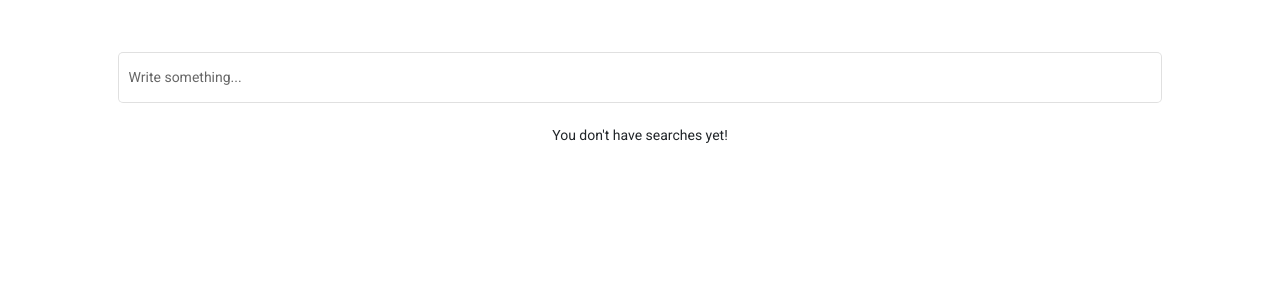
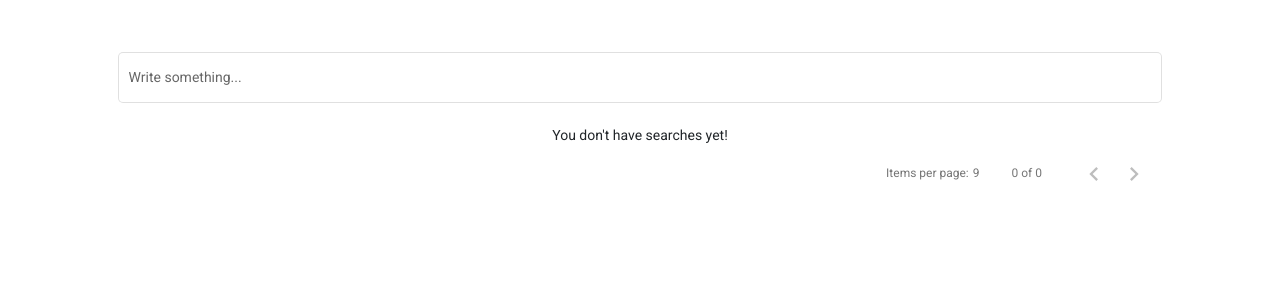
Before and after one commit to bonomiandreia/git-hub-users, an Angular app in the folder list-users/: page /users in a window 1280 px wide. Shown: the top 300 px of the page. Built offline with nearby package versions, Linux system fonts and the light colour scheme.

Commit message:
pagination

```diff
--- a/list-users/src/app/models/filters.model.ts
+++ b/list-users/src/app/models/filters.model.ts
@@ -1,5 +1,5 @@
 export interface Filters {
-    login?: string,
-    sort?: string,
-    per_page?: number;
+    sort: string,
+    per_page: number,
+    page: number,
 }
--- a/list-users/src/app/services/users.service.ts
+++ b/list-users/src/app/services/users.service.ts
@@ -15,18 +15,16 @@ export class UsersService {
 
 
   getListUser(
-    user = '',
-    filters = {
-      sort: 'login',
-      per_page: 9,
-      page: 1,
-    },
+    user: string,
+    sort: string,
+    per_page: number,
+    page: number,
   ): Observable<{ total: number, items: Users[] }> {
 
     const params = new HttpParams()
-    .set('sort', filters.sort)
-    .set('page', filters.page.toString())
-    .set('per_page', filters.per_page.toString());
+    .set('sort', sort)
+    .set('page', page.toString())
+    .set('per_page', per_page.toString());
 
     return this.http.get<UserResponse>(`${environment.endpoint}search/users?q=${user}%20in:login`, { params }).pipe(
       map((res) => {
--- a/list-users/src/app/users/page/users/users.component.html
+++ b/list-users/src/app/users/page/users/users.component.html
@@ -8,6 +8,12 @@
             <app-table-users [list]="usersList"></app-table-users>
         </div>
     </div>
+    <mat-paginator
+        [length]="this.total"
+        [pageSize]="filters.per_page"
+        (page)="changePage($event)"
+    >
+    </mat-paginator>
     <ng-template #noList>
         <div class="d-flex justify-content-center">
             You don't have searches yet!
--- a/list-users/src/app/users/page/users/users.component.ts
+++ b/list-users/src/app/users/page/users/users.component.ts
@@ -7,6 +7,7 @@ import { Items } from 'src/app/models/users-response.model';
 import { Users } from 'src/app/models/users-table.model';
 import { UsersService } from '../../../services/users.service';
 import { Filters } from '../../../models/filters.model';
+import { PageEvent } from '@angular/material/paginator';
 
 @Component({
   selector: 'app-users',
@@ -19,7 +20,13 @@ export class UsersComponent implements OnInit, OnDestroy {
   private readonly unsubscribe$: Subject<void>;
   terminate = new Subject();
   search: FormControl = new FormControl();
-  filters: Filters = {};
+  filters: Filters = {
+    sort: 'login',
+    per_page: 9,
+    page: 1,
+  };
+  key: string;
+  total: number;
 
 
   constructor(private usersService: UsersService, private snack: MatSnackBar) {}
@@ -34,19 +41,26 @@ export class UsersComponent implements OnInit, OnDestroy {
         debounceTime(400),
         distinctUntilChanged(),
         tap(async (res) => {
-          this.filters.login = res;
+          this.key = res;
           this.callServiceUsers();
         })
       )
       .subscribe();
   }
 
+  changePage(event: PageEvent): void {
+    const pageIndex = event.pageIndex + 1;
+    this.filters.page = pageIndex;
+    this.callServiceUsers();
+  }
+
   callServiceUsers() {
     this.usersService
-      .getListUser(this.filters.login)
+      .getListUser(this.key, this.filters.sort, this.filters.per_page, this.filters.page)
       .pipe(takeUntil(this.terminate))
       .subscribe((res: { total: number, items: Users[] }) => {
         this.usersList = res.items;
+        this.total = res.total;
       },
       error => {
         this.usersList = [];
--- a/list-users/src/app/users/users.module.ts
+++ b/list-users/src/app/users/users.module.ts
@@ -8,6 +8,7 @@ import { HttpClientModule } from '@angular/common/http';
 import { MatInputModule } from '@angular/material/input';
 import { MatSnackBarModule } from '@angular/material/snack-bar';
 import { ReactiveFormsModule } from '@angular/forms';
+import { MatPaginatorModule } from '@angular/material/paginator';
 
 
 @NgModule({
@@ -23,6 +24,7 @@ import { ReactiveFormsModule } from '@angular/forms';
     MatInputModule,
     MatSnackBarModule,
     ReactiveFormsModule,
+    MatPaginatorModule,
 
   ],
   exports: [
```
